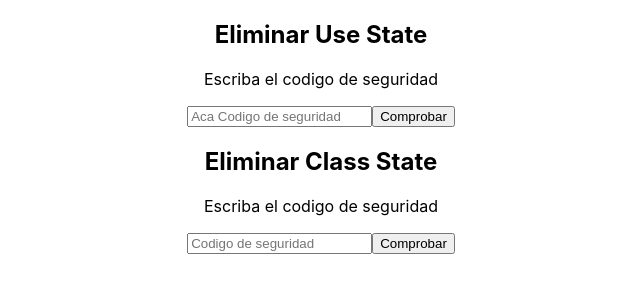
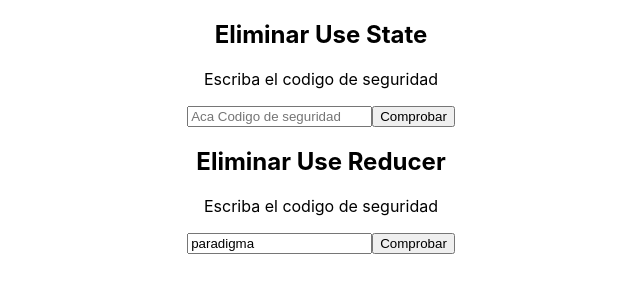
Before and after one commit to elifred2022/reactjs_manejo_pofesional_estado, a React (Create React App) app: page / in a window 1280 px wide. Shown: the top 300 px of the page, without its empty margins (319-959 px from the left). Built offline with nearby package versions, Linux system fonts and the light colour scheme.

Commit message:
useReducer

```diff
--- a/src/App.js
+++ b/src/App.js
@@ -1,13 +1,13 @@
 import React from "react";
 import { UseState } from './UseState.js';
-import { ClassState } from './ClassState.js';
+import { UseReducer } from './UseReducer';
 import './App.css';
 
 function App() {
   return (
     <div className="App">
       <UseState name="Use State"/>
-      <ClassState name="Class State"/>
+      <UseReducer name="Use Reducer"/>
     </div>
   );
 }
--- a/src/useReducer.js
+++ b/src/useReducer.js
@@ -1,5 +1,152 @@
+import React from "react";
+
+const SECURITY_CODE = 'paradigma'; //como es una variable constante permanente por convencion se coloca en mayuscula y separada por un guion bajo
+
+function UseReducer ({ name }) {
+    const [state, dispatch] = React.useReducer(reducer, initialState);
+                    // por convencion ahora no es setstate si no dispatch
+
+    console.log(state);
+  //  const [value, setValue] = React.useState(''); //este es un estado dinamico con un stign vacio
+   // const [error, setError] = React.useState(false); // ESTO ES un ESTADO
+   // const [loading, setLoading] = React.useState(false);
+
+  /* const onConfirm = () => { ME LA LLEVE A REDUCER 'CNFIRM'
+    setState({
+        ...state,
+        error: false,
+        loading: false,
+        confirmed:true,
+    });
+   }; */
+
+  /* const onError =() => {
+    setState({
+        ...state,
+        error: true,
+        loading: false,
+    });
+   };*/
+
+
+
+ /*  const onCheck = () => {
+    setState({
+        ...state,
+        loading: true,
+       });
+   };*/
+
+ /*  const onDelete = () => {
+    setState();
+   }; */
+
+  /* const onReset = () => {
+    setState({
+      //  ...state,
+       // confimed: false,
+      //  deleted: false,
+      //  value: '',
+    });
+   } */
+   // console.log(state); // si colocabamos state.value arroajaba eror garafal
+
+    React.useEffect(() => {
+        console.log("Empezando el efecto")
+
+        if (!!state.loading) {
+            setTimeout(() =>{
+                console.log("Haciendo la validacion")
+
+                if (state.value === SECURITY_CODE) {
+                    dispatch({
+                        type: 'CONFIRM'
+                    });
+
+                } else {
+                   dispatch({ type: 'ERROR '});
+                }
+
+                console.log("Terminando la validacion")
+            }, 3000);
+        }
+
+        console.log("terminando el efecto")
+    }, [state.loading]);
+
+    if (!state.deleted && !state.confirmed) {
+        return (
+            <div>
+                <h2>Eliminar {name}</h2>
+                <p>Escriba el codigo de seguridad</p>
+                    {(state.error && !state.loading) && (
+                    <p>Error: el codigo es incorecto</p>
+                    )}
+
+                    {state.loading && ( // && ES TRUE
+                    <p>Cargando...</p>
+                    )}
+
+                <input
+                placeholder="Aca Codigo de seguridad"
+                value={state.value}
+                onChange={(event) => {
+                    dispatch({ type: 'WRITE', payload: event.target.value });
+                    //onWrite(event.target.value);
+
+                }}
+                ></input>
+                <button
+                  onClick={() => {
+                    dispatch({ type: 'CHECK' });
+                    //onCheck();
+                } }
+                >Comprobar</button>
+            </div>
+            );
+    } else if (!!state.confirmed && !state.deleted) { // !! doble negacion es true y ! una negacion es flaseS
+        return (
+            <React.Fragment>
+                    <p>¿esta seguro de eliminar useState?</p>
+                    <button
+                    onClick={() => {
+                        dispatch({ type: 'DELETE' });
+                        //onDelete();
+
+                    } }
+
+                    >Si, Eliminar</button>
+                    <button
+                    onClick={() => {
+                        dispatch({ type: 'RESET' });
+                        //onReset();
+
+                    } }
+                    >No, me arrepenti</button>
+            </React.Fragment>
+        );
+    } else {
+        return (
+            <React.Fragment>
+                    <p>eliminado con exito</p>
+
+                    <button
+                    onClick={() => {
+                        dispatch({ type: 'RESET' });
+                        //onReset();
+
+                    } }
+                    >Recuperar useState</button>
+            </React.Fragment>
+        )
+    }
+
+}
+
+
+
 const initialState = {
-    value: '',
+        value: 'paradigma',
         error: false,
         loading: false,
         deleted: false,
@@ -11,72 +158,52 @@ const initialState = {
 //const reducer = (state, action) => { esta es una de as formas de crear el reducer
 //};
 
-// reducer con condicional IF
-
-const reducerIf = (state, action) => {
-    if (action.type === 'ERROR') {
-        return {
-            ...state,
-            error: true,
-            loading: false,
-        };
-    } else if (action.type === 'CHECK') {
-        return {
-            ...state,
-            loading: true,
-        };
-    } else {
-        return {
-            ...initialState,
-        };
-    }
-};
-
-// reducer con switch
-
-const reducerSwitch = (state, action) => {
-    switch (action.type) {
-        case 'ERROR':
-            return {
-                ...state,
-                error: true,
-                loading: false,
-            };
-        // break; no es neceario colocar breack con el return
-        case 'CHECK':
-            return {
-                ...state,
-            loading: true,
-            };
-
-        default:
-            return {
-                ...state,
-            };
-
-
-    }
-}
 
 // otra manera; reducerObject ESTE ES EL PREFERIDO DEL PROFESOR
 
-const reducerObject = (state) => ({
+const reducerObject = (state, payload) => ({
+  'CONFIRM': {
+    ...state,
+    error: false,
+    loading: false,
+    confirmed:true,
+    },
+
   'ERROR': {
     ...state,
     error: true,
     loading: false,
   },
 
+  'WRITE': {
+    ...state,
+    value: payload,
+  },
+
   'CHECK': {
     ...state,
-    loading: false,
+    loading: true,
   },
+
+  'DELETE': {
+    ...state,
+    deleted: true,
+},
+    'RESET': {
+       /*   ...state,
+          confimed: false,
+          deleted: false,
+          value: '', */
+      },
+
 });
 
 const reducer = (state, action) => {
     if (reducerObject(state)[action.type]) {
-        return reducerObject(state)[action.type]
+        return reducerObject(state, action.payload)[action.type]
     } else {
         return state;
     }
 }
+
+export { UseReducer };
```
Also changed, not shown: 1 other file (tests, documents, lock files or other folders).
